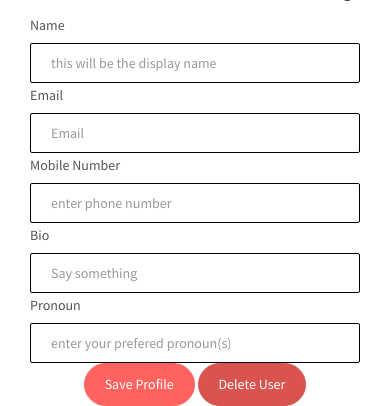
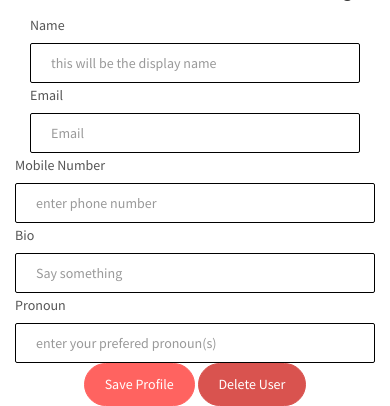
Before and after one commit to yshyshyshyshysh/AI_PictureBooks_Web, a Flask app: page /profile in a window 390 px wide. Shown: the part 236-642 px from the top of the page. Run offline with Flask 3, Linux system fonts and the light colour scheme; some libraries are stand-ins or nearby versions.

Commit message:
change some outlook and comment useless things

```diff
--- a/website/templates/profile.html
+++ b/website/templates/profile.html
@@ -30,13 +30,13 @@
       <span class="icon-bar"></span>
       <span class="icon-bar"></span>
     </button>
-    <a href="./index.html" class="navbar-brand">Hi</a>
+    <a href="/" class="navbar-brand">Hi</a>
   </div>
 
   <nav class="sidebar">
     <div class="navbar-collapse" id="navbar-collapse">
       <div class="site-header hidden-xs">
-          <a class="site-brand" href="./index.html" title="">
+          <a class="site-brand" href="/" title="">
             <img class="img-responsive site-logo" alt="" src="./assets/images/mashup-logo.svg">
             Mashup Template
           </a>
@@ -87,13 +87,13 @@
                     <h4 class="text-right">Profile Settings</h4>
                 </div>
                 <div class="row mt-2">
-                    <div class="col-md-6"><label class="labels">Name</label><input id="nameInput" type="text" class="form-control" placeholder="this will be the display name " value=""></div>
-                    <div class="col-md-6"><label class="labels">Email</label><input id="emailInput" input type="text" class="form-control" value="" placeholder="Email"></div>
+                    <div class="col-md-12"><label class="labels">Name</label><input id="nameInput" type="text" class="form-control" placeholder="this will be the display name " value=""></div>
+                    <div class="col-md-12"><label class="labels">Email</label><input id="emailInput" input type="text" class="form-control" value="" placeholder="Email"></div>
                 </div>
                 <div class="row mt-3">
-                    <div class="col-md-12"><label class="labels">Mobile Number</label><input id="phoneInput" type="text" class="form-control" placeholder="enter phone number" value=""></div>
-                    <div class="col-md-12"><label class="labels">Bio</label><input id="bioInput" type="text" class="form-control" placeholder="Say something" value=""></div>
-                    <div class="col-md-12"><label class="labels">Pronoun</label><input id="pronounInput" type="text" class="form-control" placeholder="enter your prefered pronoun(s)" value=""></div>
+                    <div class="col-md-24"><label class="labels">Mobile Number</label><input id="phoneInput" type="text" class="form-control" placeholder="enter phone number" value=""></div>
+                    <div class="col-md-24"><label class="labels">Bio</label><input id="bioInput" type="text" class="form-control" placeholder="Say something" value=""></div>
+                    <div class="col-md-24"><label class="labels">Pronoun</label><input id="pronounInput" type="text" class="form-control" placeholder="enter your prefered pronoun(s)" value=""></div>
                 </div>
                 <div class="mt-5 text-center">
                   <button id="saveProfileButton" class="btn btn-primary profile-button" type="button">Save Profile</button>
@@ -107,7 +107,7 @@
   </div>
 
 
-<!-- Add your site or app content here -->
+<!-- Add your site or app content here
 <div id="profile">
   <img id="avatar" src="" alt="User Avatar">
   <p id="intro"></p>
@@ -120,7 +120,7 @@
 
 
 
-    <!-- 更多的故事图片 -->
+更多的故事图片 -->
   </div>
 </div>
 
```
